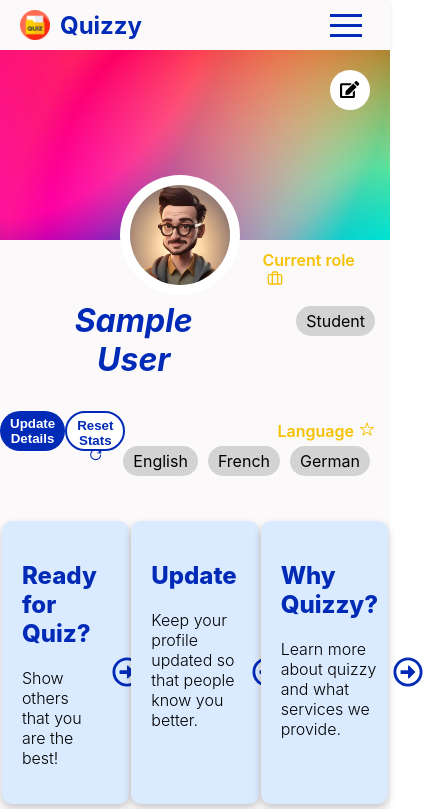
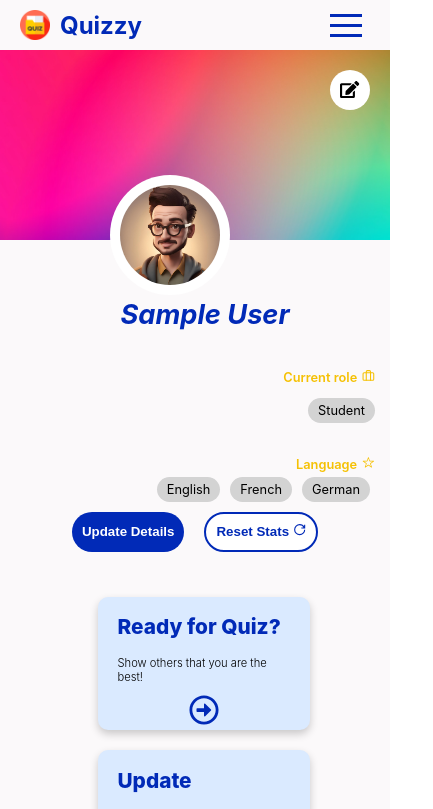
Before and after one commit to Shubhankar-12/quizzy-frontend, a React (Create React App) app: page /profile in a window 390 px wide. Shown: the top 809 px of the page, 433 px wide, since content can reach past the window. Built offline with nearby package versions, Linux system fonts and the light colour scheme; sample sign-in values are in the browser's storage.

Commit message:
responsiveness

```diff
--- a/src/components/Auth/auth.css
+++ b/src/components/Auth/auth.css
@@ -18,7 +18,7 @@
   background-color: #012ab7;
   color: #fff;
   font-size: 12px;
-  padding: 10px 45px;
+  padding: 10px 30px;
   border: 1px solid transparent;
   border-radius: 8px;
   font-weight: 600;
@@ -81,4 +81,13 @@
   .social-icons span {
     display: none;
   }
+  .auth-h1 {
+    font-size: 1.6rem;
+  }
+  .auth-p {
+    font-size: 10px;
+  }
+  .auth-form input {
+    font-size: 12px;
+  }
 }
--- a/src/components/footer/footer.css
+++ b/src/components/footer/footer.css
@@ -55,7 +55,13 @@
     height: auto;
   }
   .socials {
-    padding: 10px 0;
+    padding: 5px 0;
     width: 50%;
   }
+  .footer-logo span {
+    font-size: 1.2rem;
+  }
+  .tnc {
+    font-size: 0.8rem;
+  }
 }
--- a/src/components/hero/hero.css
+++ b/src/components/hero/hero.css
@@ -70,3 +70,25 @@
     padding: 10px;
   }
 }
+@media screen and (max-width: 600px) {
+  .hero-heading {
+    font-size: 2rem;
+  }
+  .hero-para {
+    font-size: 1rem;
+  }
+  .hero-btn {
+    font-size: 0.8rem;
+  }
+}
+@media screen and (max-width: 400px) {
+  .hero-heading {
+    font-size: 1.5rem;
+  }
+  .hero-para {
+    font-size: 0.8rem;
+  }
+  .hero-btn {
+    font-size: 0.6rem;
+  }
+}
--- a/src/components/info/Info.css
+++ b/src/components/info/Info.css
@@ -42,4 +42,22 @@
   .info-container {
     grid-template-columns: none;
   }
+  .info-head {
+    font-size: 1.2rem;
+  }
+  .info-p {
+    font-size: 1rem;
+  }
 }
+
+@media screen and (max-width: 400px) {
+  .info-h1 {
+    font-size: 1.4rem;
+  }
+  .info-head {
+    font-size: 1rem;
+  }
+  .info-p {
+    font-size: 0.8rem;
+  }
+}
--- a/src/components/profile/Banner/ProfileBanner.css
+++ b/src/components/profile/Banner/ProfileBanner.css
@@ -29,7 +29,7 @@
   padding: 10px;
   border-radius: 50%;
   top: 65px;
-  left: 100px;
+  left: 90px;
 }
 .img-container img {
   height: 100px;
--- a/src/components/profile/editProfile/editProfile.css
+++ b/src/components/profile/editProfile/editProfile.css
@@ -4,7 +4,7 @@
   justify-content: space-between;
 }
 .edit-btn-group {
-  width: 20%;
+  margin: 0 15px;
   display: flex;
   justify-content: space-evenly;
 }
@@ -14,6 +14,7 @@
   border-radius: 25px;
   cursor: pointer;
   height: 40px;
+  margin: 5px 10px;
 }
 .editprofile-btn:nth-child(1) {
   background-color: #012ab7;
@@ -57,3 +58,16 @@
   border-radius: 20px;
   margin: 10px 5px;
 }
+@media screen and (max-width: 580px) {
+  .editProfile-container {
+    flex-direction: column-reverse;
+  }
+  .edit-btn-group {
+    justify-content: center;
+  }
+}
+@media screen and (max-width: 475px) {
+  .language-container {
+    font-size: 0.8rem;
+  }
+}
--- a/src/components/profile/tabs/ProfileTab.css
+++ b/src/components/profile/tabs/ProfileTab.css
@@ -1,16 +1,17 @@
 .profile-quick-tabs {
-  margin-top: 30px;
-  display: flex;
-  width: 100%;
-  justify-content: space-evenly;
+  margin: 30px auto;
+  display: grid;
+  width: 90%;
+  grid-template-columns: repeat(3, 1fr);
   padding: 10px 0;
+  gap: 20px;
 }
 .ProfileTab {
   display: flex;
   justify-content: space-between;
   background-color: #daeaff;
-  width: 25%;
-  padding: 10px 15px;
+  width: 90%;
+  padding: 0 15px;
   border-radius: 10px;
   cursor: pointer;
   box-shadow: 0 4px 8px rgba(0, 0, 0, 0.2);
@@ -44,3 +45,35 @@
   width: 30px;
   color: #012ab7;
 }
+@media screen and (max-width: 960px) {
+  .tab-content h2 {
+    font-size: 1.3rem;
+    text-wrap: nowrap;
+  }
+  .tab-content p {
+    font-size: 0.8rem;
+  }
+}
+@media screen and (max-width: 800px) {
+  .ProfileTab {
+    flex-direction: column;
+    padding-bottom: 5px;
+  }
+  .tab-content {
+    padding: 0 5px;
+  }
+  .tab-icon {
+    padding: 0 10px;
+  }
+}
+@media screen and (max-width: 660px) {
+  .tab-content p {
+    font-size: 0.7rem;
+  }
+}
+@media screen and (max-width: 600px) {
+  .profile-quick-tabs {
+    grid-template-columns: none;
+    width: 50%;
+  }
+}
--- a/src/components/profile/updateForm/UpdateForm.css
+++ b/src/components/profile/updateForm/UpdateForm.css
@@ -11,12 +11,18 @@
 }
 .close-update {
   position: absolute;
-  top: 40px;
-  right: 80px;
+  top: 30px;
+  background-color: white;
+  right: 20px;
+  border-radius: 50%;
+  height: 50px;
+  width: 50px;
+  display: grid;
+  place-items: center;
 }
 .close-update svg {
   height: 50px;
   width: 50px;
-  color: #f11a06;
+  color: #ff3c00;
   cursor: pointer;
 }
--- a/src/components/profile/userDetails/userDetails.css
+++ b/src/components/profile/userDetails/userDetails.css
@@ -29,3 +29,15 @@
   padding: 5px 10px;
   border-radius: 20px;
 }
+
+@media screen and (max-width: 475px) {
+  .profile-details {
+    flex-direction: column;
+  }
+  .profile-role {
+    font-size: 0.8rem;
+  }
+  .profile-name h1 {
+    font-size: 1.7rem;
+  }
+}
```
